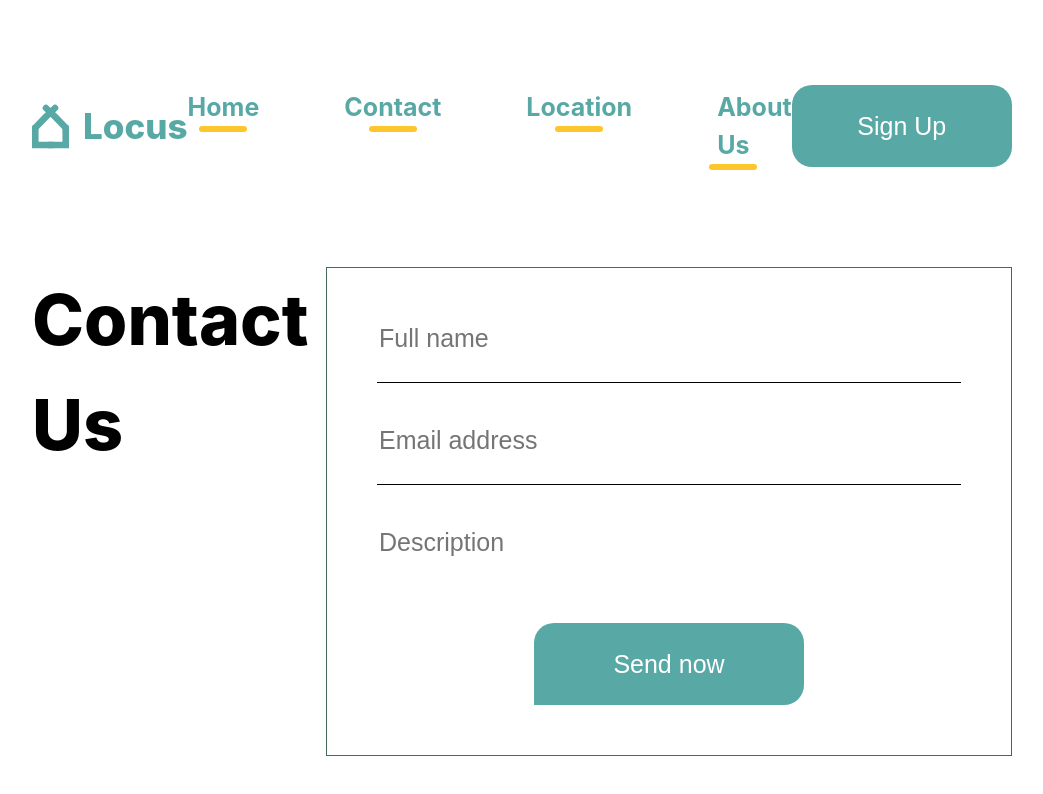
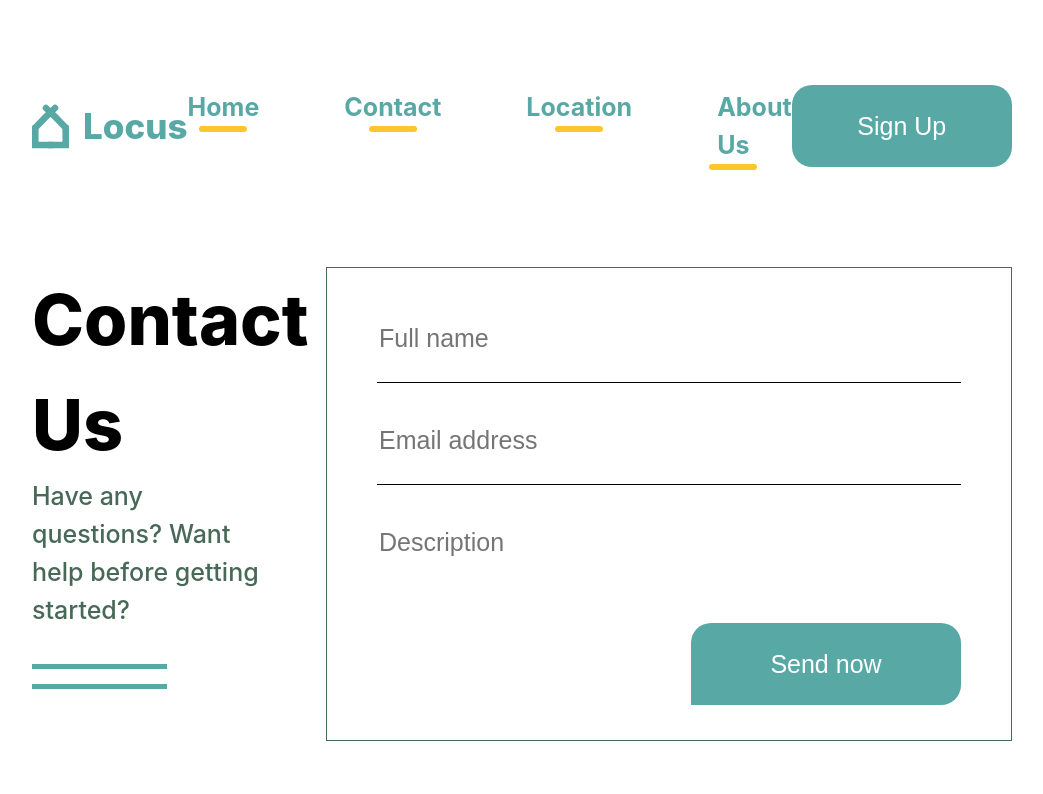
Before and after one commit to exit315/locus, a React (Vite) app: page / in a window 1280 px wide. Shown: the top 794 px of the page, without its empty margins (118-1161 px from the left). Built offline with nearby package versions, Linux system fonts and the light colour scheme.

Commit message:
Added contact block

```diff
--- a/src/components/blocks/contact-block.tsx
+++ b/src/components/blocks/contact-block.tsx
@@ -18,15 +18,40 @@ const ContactFormWrapper = styled.div`
 const TextWrapper = styled.div`
   display: flex;
   flex-direction: column;
-  width: 30%;
+  width: 25%;
 `;
 
 const Title = styled.h3`
-  width: fit-content;
   margin: 0;
   font-weight: 800;
   font-size: 70px;
   line-height: 105px;
+`;
+
+const Text = styled.p`
+  margin: 0 0 35px;
+  font-weight: 500;
+  font-size: 25px;
+  line-height: 38px;
+  color: #486958;
+`;
+
+const Span = styled.span`
+  position: relative;
+
+  ::before,
+  ::after {
+    content: "";
+    position: absolute;
+
+    width: 135px;
+    height: 5px;
+    background-color: #58A9A5;
+  }
+
+  ::after {
+    top: 20px;
+  }
 `;
 
 const ContactBlock:React.FC = () => {
@@ -35,6 +60,8 @@ const ContactBlock:React.FC = () => {
     <BlockWrapper>
       <TextWrapper>
         <Title>Contact Us</Title>
+        <Text>Have any questions? Want help before getting started?</Text>
+        <Span />
       </TextWrapper>
 
       <ContactFormWrapper>
--- a/src/components/blocks/contact-form.tsx
+++ b/src/components/blocks/contact-form.tsx
@@ -8,7 +8,7 @@ const Form = styled.form`
   align-items: center;
   justify-content: space-between;
   width: 100%;
-  padding: 50px;
+  padding: 50px 50px 35px;
   border: 1px solid #486958;
 `;
 
@@ -26,9 +26,11 @@ const InputWithBorder = styled(Input)`
   border-bottom: 1px solid #000000;
 `;
 
+const BtnWrapper = styled.div`
+  align-self: flex-end;
+`;
+
 const ContactForm:React.FC = () => {
-  console.log(`ContactForm`);
-
   const [formData, setFormData] = useState({
     name: '',
     address: '',
@@ -55,7 +57,9 @@ const ContactForm:React.FC = () => {
       <InputWithBorder type="text" value={formData.address} placeholder="Email address" onChange={handleTextInput('address')} />
       <Input type="text" value={formData.description} placeholder="Description" onChange={handleTextInput('description')} />
 
-      <Button title="Send now" clickHandler={submitHandler} type="angle" />
+      <BtnWrapper>
+        <Button title="Send now" clickHandler={submitHandler} type="angle" />
+      </BtnWrapper>
     </Form>
   );
 };
```
